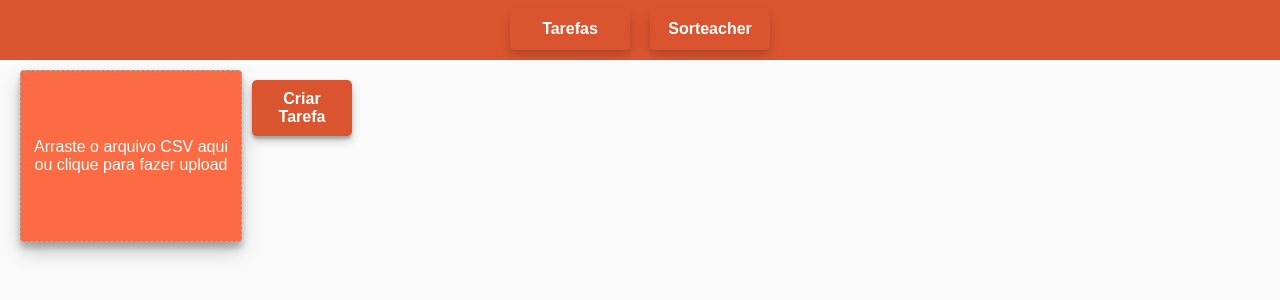
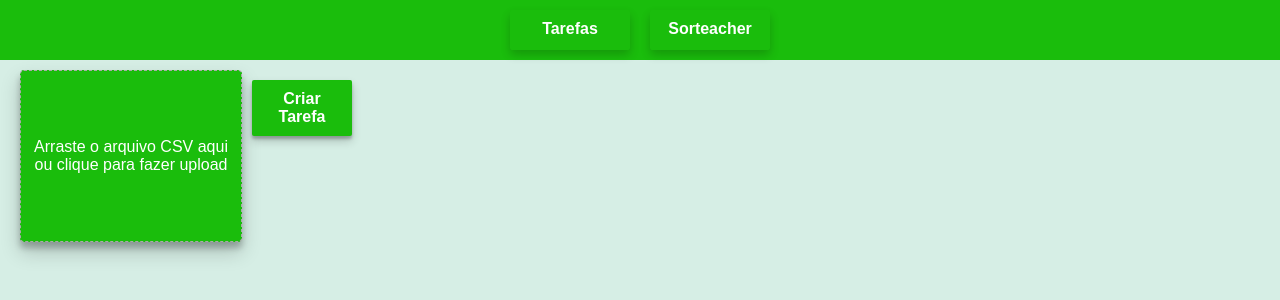
Before and after one commit to LucasCarrias/sorteacher-client, a React (Create React App) app: page / in a window 1280 px wide. Shown: the top 300 px of the page. Built offline with nearby package versions, Linux system fonts and the light colour scheme.

Commit message:
restilização de cores

```diff
--- a/src/components/Header/styles.css
+++ b/src/components/Header/styles.css
@@ -1,7 +1,7 @@
 .main-header {
   width: 100%;
   height: 60px;
-  background: #da552f;
+  background: #1abd0c;
   font-size: 18px;
   font-weight: bold;
   color: #fff;
--- a/src/pages/listTasks/styles.css
+++ b/src/pages/listTasks/styles.css
@@ -10,6 +10,7 @@
   border-radius: 5px;
   padding: 20px;
   margin-bottom: 20px;
+  box-shadow: 0 5px 10px rgba(0,0,0,0.19), 0 3px 3px rgba(0,0,0,0.23);
 }
 
 .task-list .task p {
--- a/src/pages/main/styles.css
+++ b/src/pages/main/styles.css
@@ -4,7 +4,7 @@
 }
 
 .main-page .actions .drop-container {
-  background: #fc6b43;
+  background: #1abd0c;
   color: #FFF;
   border: 1px dashed #AAA;
   border-radius: 4px;
@@ -27,6 +27,6 @@
 
 .main-page .actions .drop-container:hover{
   background: #FFF;
-  color: #fc6b43;
+  color: #1abd0c;
   box-shadow: 0 5px 10px rgba(0,0,0,0.19), 0 3px 3px rgba(0,0,0,0.23);
 }
--- a/src/styles.css
+++ b/src/styles.css
@@ -7,16 +7,16 @@
 
 body {
   font-family: Arial, Helvetica, sans-serif;
-  background: #fafafa;
+  background: #d6eee5;
   color: #333;
 }
 
 button {
   margin: 10px 10px 10px 10px;
   padding: 10px;
-  border-radius: 5px;
+  border-radius: 2px;
   border: 0;
-  background: #da552f;
+  background: #1abd0c;
   color: #FFF;
   font-size: 16px;
   font-weight: bold;
@@ -29,15 +29,15 @@ button {
 }
 
 button:hover {
-  background: #DDD;
-  color: #da552f;
+  background: #EEE;
+  color: #1abd0c;
 }
 
 a {
   margin: 10px 10px 10px 10px;
   padding: 10px;
-  border-radius: 5px;
-  background: #da552f;
+  border-radius: 2px;
+  background: #1abd0c;
   color: #FFF;
   font-size: 16px;
   font-weight: bold;
@@ -53,6 +53,6 @@ a {
 }
 
 a:hover {
-  background: #DDD;
-  color: #da552f;
+  background: #EEE;
+  color: #1abd0c;
 }
```
